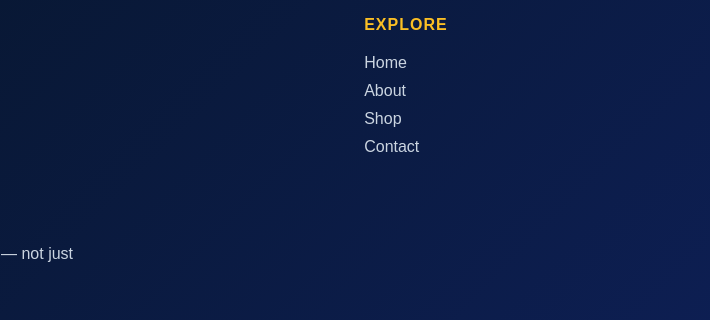
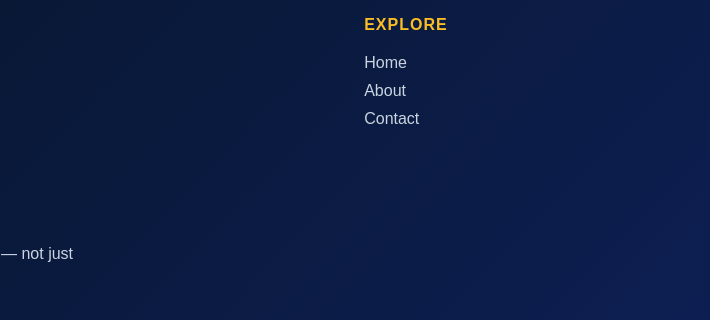
Before and after one commit to vamirion/Website, a website: page public/about.html in a window 1280 px wide. Shown: the part 2450-2770 px from the top of the page, 264-974 px from the left. Drawn offline with Linux system fonts and the light colour scheme.

Commit message:
comment out shop

```diff
--- a/public/about.html
+++ b/public/about.html
@@ -102,7 +102,7 @@
         <h4>Explore</h4>
         <a href="index.html">Home</a>
         <a href="about.html">About</a>
-        <a href="shop.html">Shop</a>
+        <!-- <a href="shop.html">Shop</a> -->
         <a href="index.html#contact">Contact</a>
       </div>
 
```
Also changed, not shown: public/index.html (+1 -1 lines).
